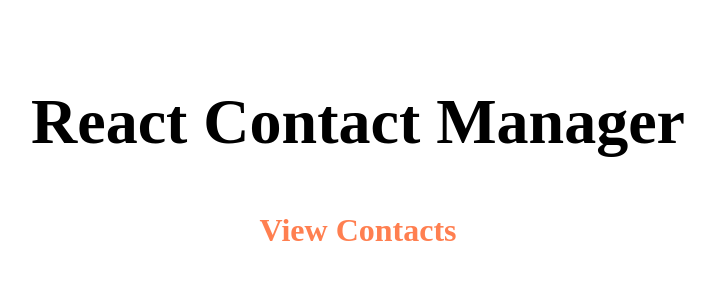
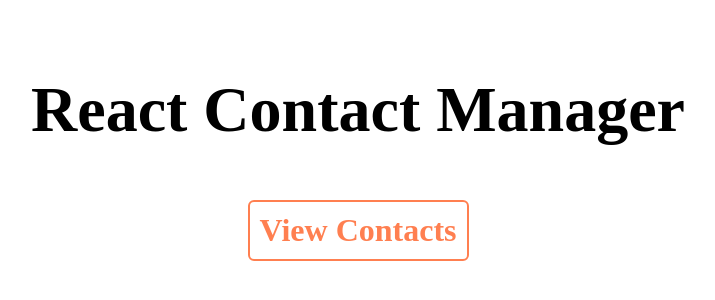
Before and after one commit to gtchakama/React-CM, a React (Create React App) app in the folder app/: page / in a window 1280 px wide. Shown: the part 284-584 px from the top of the page, without its empty margins (282-997 px from the left). Built offline with nearby package versions, Linux system fonts and the light colour scheme.

Commit message:
Update & Pending : Frm Validation

```diff
--- a/app/src/App.css
+++ b/app/src/App.css
@@ -19,8 +19,15 @@ body {
   color: coral;
   font-weight: 900;
 }
-.App-header a:hover{
+.my-a{
+  padding: 10px;
+  border-radius: 6px;
+  border: 2px solid coral;
+}
+
+.my-a :hover{
   color: indianred;
+  border: 2px solid indianred;
 }
 .Home-h2 {
   font-size: 4em;
@@ -79,6 +86,7 @@ table.GeneratedTable thead {
 
 button {
   padding: 5px;
+  border-radius: 5px;
   font-size: 0.7em;
   margin-top: 20px;
   background-color: indianred;
@@ -97,3 +105,10 @@ label {
 .form-label-div {
   margin: 10px 0;
 }
+.btn-div{
+  display: flex;
+}
+.btn-div button{
+  margin-right: 10px ;
+  border-radius: 5px;
+}
--- a/app/src/index.js
+++ b/app/src/index.js
@@ -64,7 +64,9 @@ class App extends React.Component {
           render={(routeProps) => (
             <div className="App-header ">
               <h2 className="Home-h2">React Contact Manager</h2>
-              <Link to="/contacts">View Contacts</Link>
+              <Link to="/contacts" className="my-a">
+                View Contacts
+              </Link>
             </div>
           )}
           exact
--- a/app/src/screens/Contacts.js
+++ b/app/src/screens/Contacts.js
@@ -83,9 +83,15 @@ class Contacts extends React.Component {
             ))}
           </table>
 
-          <Link to="/add">
-            <button>New Contact</button>
-          </Link>
+          <div className="btn-div">
+            <Link to="/add">
+              <button>New Contact</button>
+            </Link>
+
+            <Link to="/">
+              <button>Home</button>
+            </Link>
+          </div>
         </div>
       </div>
     );
--- a/app/src/screens/View.js
+++ b/app/src/screens/View.js
@@ -7,13 +7,12 @@ class View extends React.Component {
     return (
       <div className="App-header ">
         <div>
-          <h2>View Contact</h2>
-          <h3>{contact.name}</h3>
-          <span>{contact.email}</span>
-          <br />
-          <span>{contact.phone}</span>
-          <br />
-          <br />
+          <h1 className="Home-h2">View Contact</h1>
+          <h2>Name : {contact.name}</h2>
+          <h2>Email : {contact.email}</h2>
+
+          <h2>Phone : {contact.phone}</h2>
+
           <Link
             to={{
               pathname: "/edit",
```
Also changed, not shown: 2 other files (tests, documents, lock files or other folders).
